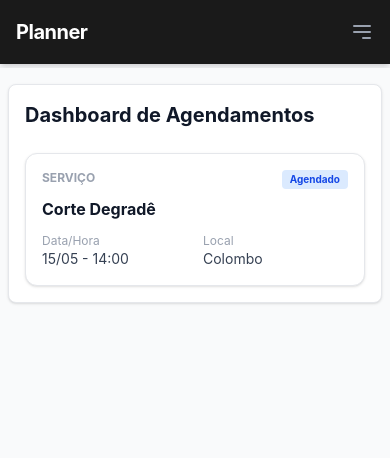
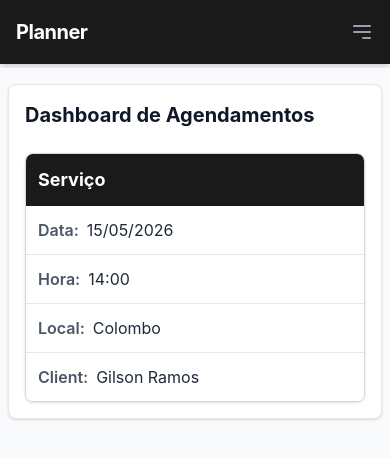
Before and after one commit to gilsonramos2026/fullstack-planner-app, a React (Vite) app in the folder planner-web/: page / in a window 390 px wide. Shown: the top 458 px of the page. Built offline with nearby package versions, Linux system fonts and the light colour scheme.

Commit message:
style: implement mobile-first card view for agendamentos table

```diff
--- a/planner-web/src/pages/Table.tsx
+++ b/planner-web/src/pages/Table.tsx
@@ -1,52 +1,59 @@
-
 export function Table() {
   return (
     <div className="w-full">
-      {/* VERSÃO DESKTOP: Aparece em telas médias (md) para cima */}
-      <div className="hidden md:block overflow-hidden rounded-xl border border-gray-200 shadow-sm">
-        <table className="w-full text-left border-collapse">
-          <thead className="bg-[#1a1a1a] text-white">
+      {/* MOBILE: Visual de Card (idêntico ao seu print) */}
+      <div className="md:hidden space-y-4">
+        <div className="overflow-hidden rounded-lg border border-gray-300 shadow-sm">
+          {/* Cabeçalho do Card (Preto) */}
+          <div className="bg-[#1a1a1a] p-3">
+            <h3 className="text-white font-bold text-lg">Serviço</h3>
+          </div>
+
+          {/* Corpo do Card (Linhas) */}
+          <div className="bg-white divide-y divide-gray-200">
+            <div className="p-3 flex gap-2">
+              <span className="font-semibold text-gray-600">Data:</span>
+              <span className="text-gray-800">15/05/2026</span>
+            </div>
+            <div className="p-3 flex gap-2">
+              <span className="font-semibold text-gray-600">Hora:</span>
+              <span className="text-gray-800">14:00</span>
+            </div>
+            <div className="p-3 flex gap-2">
+              <span className="font-semibold text-gray-600">Local:</span>
+              <span className="text-gray-800">Colombo</span>
+            </div>
+            <div className="p-3 flex gap-2">
+              <span className="font-semibold text-gray-600">Client:</span>
+              <span className="text-gray-800">Gilson Ramos</span>
+            </div>
+          </div>
+        </div>
+      </div>
+
+      {/* DESKTOP: Tabela tradicional (oculta no mobile) */}
+      <div className="hidden md:block overflow-hidden rounded-lg border border-gray-200 shadow-sm">
+        <table className="w-full text-left text-sm">
+          <thead className="bg-[#1a1a1a] text-white uppercase text-xs">
             <tr>
-              <th className="px-6 py-4 font-semibold uppercase text-xs">Serviço</th>
-              <th className="px-6 py-4 font-semibold uppercase text-xs">Data/Hora</th>
-              <th className="px-6 py-4 font-semibold uppercase text-xs">Local</th>
-              <th className="px-6 py-4 font-semibold uppercase text-xs text-right">Ações</th>
+              <th className="px-6 py-4 font-bold">Serviço</th>
+              <th className="px-6 py-4 font-bold">Data</th>
+              <th className="px-6 py-4 font-bold">Hora</th>
+              <th className="px-6 py-4 font-bold">Local</th>
+              <th className="px-6 py-4 font-bold">Cliente</th>
             </tr>
           </thead>
-          <tbody className="bg-white divide-y divide-gray-100">
+          <tbody className="divide-y divide-gray-200 bg-white">
             <tr className="hover:bg-gray-50 transition-colors">
               <td className="px-6 py-4 text-gray-900 font-medium">Corte Degradê</td>
-              <td className="px-6 py-4 text-gray-600">15/05/2026 - 14:00</td>
-              <td className="px-6 py-4 text-gray-600">Unidade Colombo</td>
-              <td className="px-6 py-4 text-right">
-                <button className="text-blue-600 hover:underline font-medium">Editar</button>
-              </td>
+              <td className="px-6 py-4">15/05/2026</td>
+              <td className="px-6 py-4">14:00</td>
+              <td className="px-6 py-4">Colombo</td>
+              <td className="px-6 py-4">Gilson Ramos</td>
             </tr>
           </tbody>
         </table>
       </div>
-
-      {/* VERSÃO MOBILE: Aparece apenas em telas pequenas (até 767px) */}
-      <div className="md:hidden space-y-4">
-        <div className="bg-white p-4 rounded-xl border border-gray-200 shadow-sm">
-          <div className="flex justify-between items-start mb-2">
-            <span className="text-xs font-bold uppercase text-gray-400">Serviço</span>
-            <span className="bg-blue-100 text-blue-700 text-[10px] font-bold px-2 py-0.5 rounded">Agendado</span>
-          </div>
-          <p className="text-gray-900 font-bold mb-3">Corte Degradê</p>
-
-          <div className="grid grid-cols-2 gap-4 text-sm">
-            <div>
-              <span className="block text-gray-400 text-xs">Data/Hora</span>
-              <span className="text-gray-700">15/05 - 14:00</span>
-            </div>
-            <div>
-              <span className="block text-gray-400 text-xs">Local</span>
-              <span className="text-gray-700">Colombo</span>
-            </div>
-          </div>
-        </div>
-      </div>
     </div>
   );
 }
```
